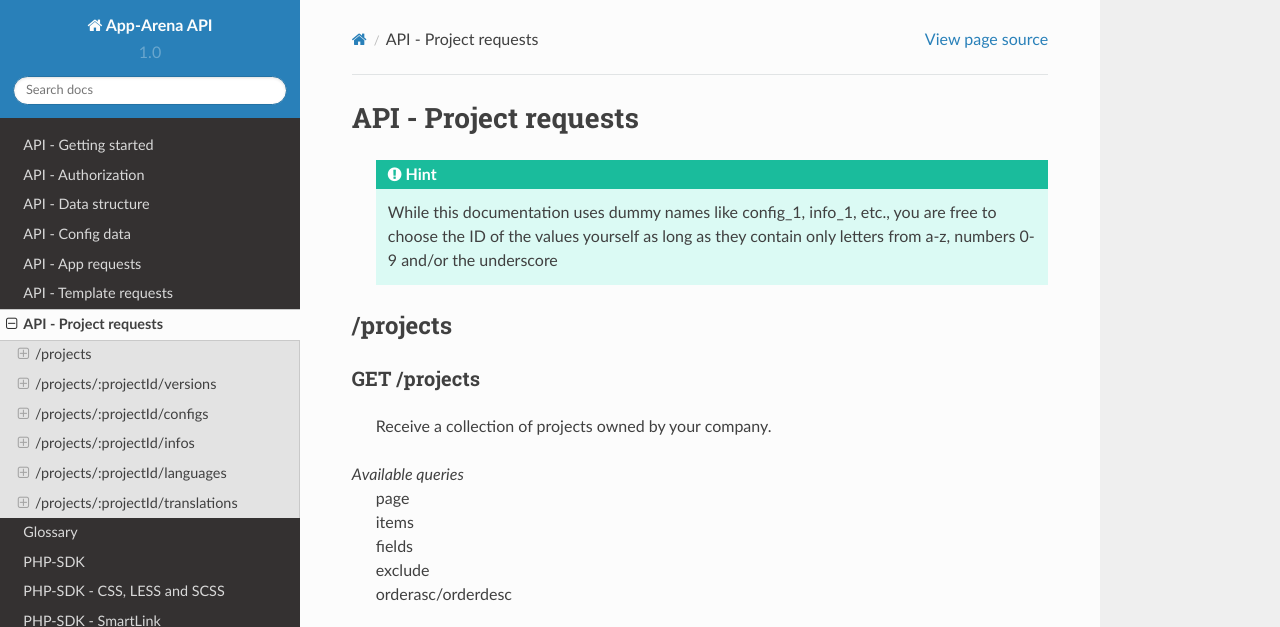
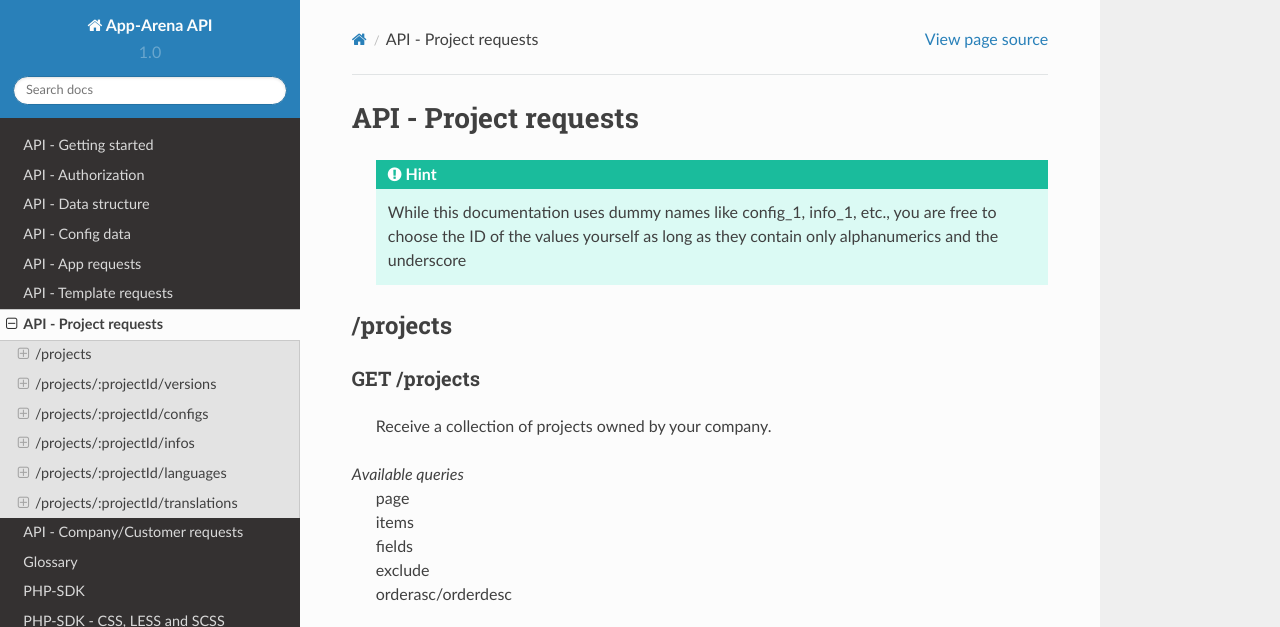
Before and after one commit to apparena/docs, a Sphinx documentation site: the page built from docs/api/080-projects.rst, in a window 1280 px wide and 900 px high, cut to the strip 0-627 px from the top of the window. Built offline with Sphinx 7.4.7 and the Read the Docs theme 2.0.0, drawn with Linux system fonts in a browser that asks for light colours.

Commit message:
AM-817 API documentation

```diff
--- a/docs/api/060-apps.rst
+++ b/docs/api/060-apps.rst
@@ -1,7 +1,7 @@
 API - App requests
 ==================
 
-    .. Hint:: While this documentation uses dummy names like config_1, info_1, etc., you are free to choose the ID of the values yourself as long as they contain only letters from a-z, numbers 0-9 and/or the underscore
+    .. Hint:: While this documentation uses dummy names like config_1, info_1, etc., you are free to choose the ID of the values yourself as long as they contain only letters from a-z, numbers 0-9 and the underscore
 
 /apps
 -----
--- a/docs/api/070-templates.rst
+++ b/docs/api/070-templates.rst
@@ -1,7 +1,7 @@
 API - Template requests
 =======================
 
-    .. Hint:: While this documentation uses dummy names like config_1, info_1, etc., you are free to choose the ID of the values yourself as long as they contain only letters from a-z, numbers 0-9 and/or the underscore
+    .. Hint:: While this documentation uses dummy names like config_1, info_1, etc., you are free to choose the ID of the values yourself as long as they contain only letters from a-z, numbers 0-9 and the underscore
 
 /templates
 ----------
--- a/docs/api/080-projects.rst
+++ b/docs/api/080-projects.rst
@@ -1,7 +1,7 @@
 API - Project requests
 ======================
 
-    .. Hint:: While this documentation uses dummy names like config_1, info_1, etc., you are free to choose the ID of the values yourself as long as they contain only letters from a-z, numbers 0-9 and/or the underscore
+    .. Hint:: While this documentation uses dummy names like config_1, info_1, etc., you are free to choose the ID of the values yourself as long as they contain only alphanumerics and the underscore
 
 /projects
 ---------
--- a/docs/index.rst
+++ b/docs/index.rst
@@ -37,6 +37,7 @@ API
     api/060-apps
     api/070-templates
     api/080-projects
+    api/090-companies
     glossary
 
 .. _sdk:
```
Also changed, not shown: docs/api/090-companies.rst (added, +83 -0 lines).
